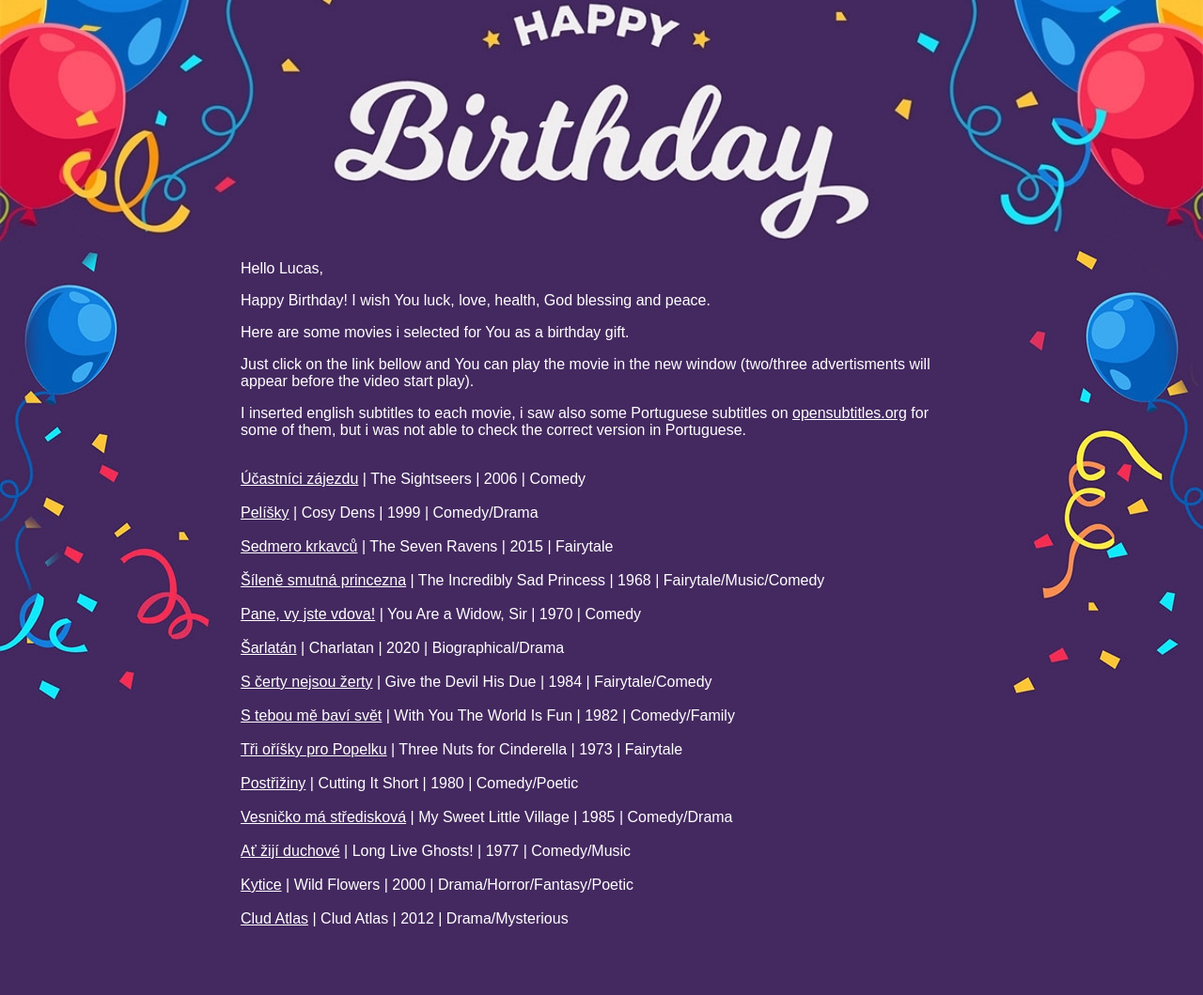
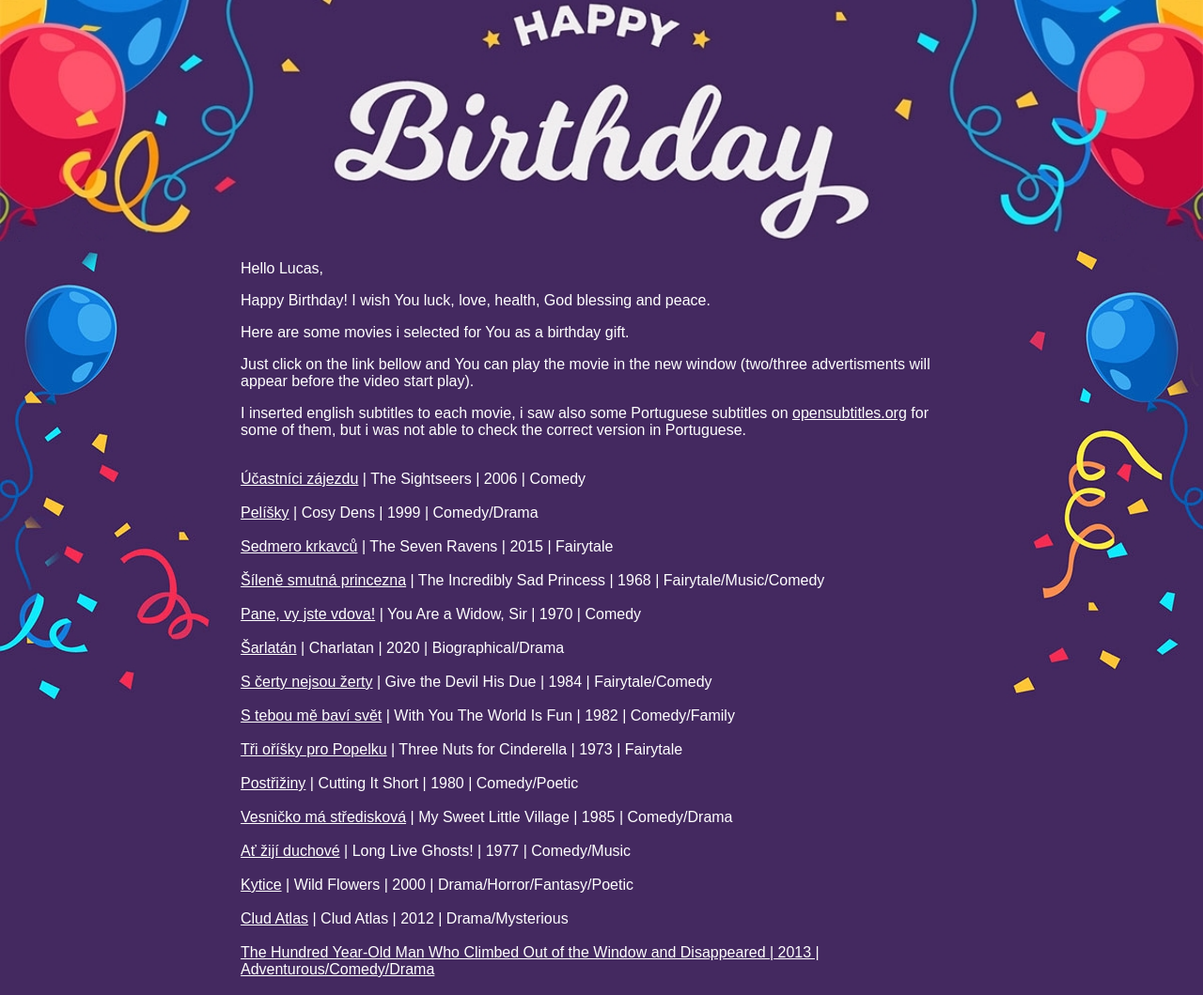
Before and after one commit to honza4791/LucasBirthday, a plain HTML site: page index.html in a window 1280 px wide. Shown: the whole page at 94% size. Before the commit the page ends 1005 px from the top, so only its background shows below. Drawn offline with Linux system fonts and the light colour scheme.

Commit message:
Update index.html

```diff
--- a/index.html
+++ b/index.html
@@ -40,6 +40,7 @@
             <a href="pages/at.html">Ať žijí duchové</a><span> | Long Live Ghosts! | 1977 | Comedy/Music</span><br><br>
             <a href="pages/ky.html">Kytice</a><span> | Wild Flowers | 2000 | Drama/Horror/Fantasy/Poetic</span><br><br>
             <a href="pages/ca.html">Clud Atlas</a><span> | Clud Atlas | 2012 | Drama/Mysterious</span><br><br>
+            <a href="pages/hu.html">The Hundred Year-Old Man Who Climbed Out of the Window and Disappeared | 2013 | Adventurous/Comedy/Drama</span><br><br>
         </div>
         <div class="right_panel">
             <img src="images/right.jpg" alt="right_panel">
```
